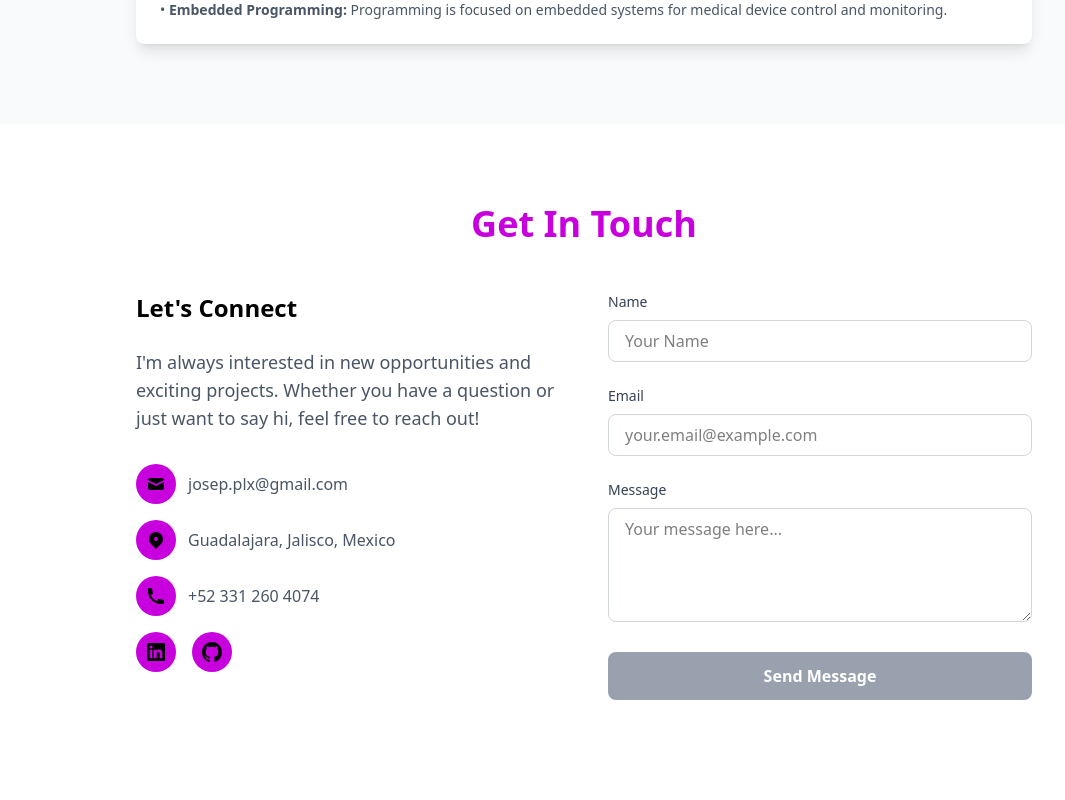
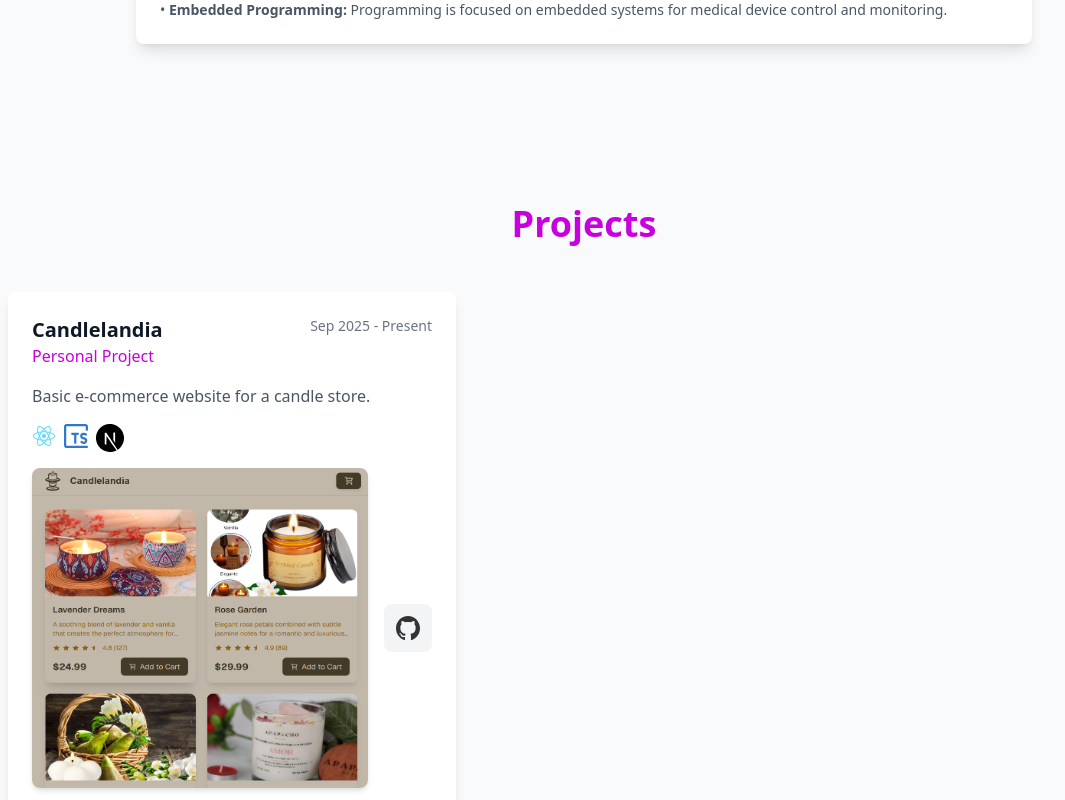
Before and after one commit to JoseRules/portfolio, a React (Vite) app: page / in a window 1280 px wide. Shown: the part 2320-3120 px from the top of the page, without its empty margins (56-1121 px from the left). Built offline with nearby package versions, Linux system fonts and the light colour scheme; no server answers.

Commit message:
updating projects

```diff
--- a/src/components/Navbar.tsx
+++ b/src/components/Navbar.tsx
@@ -44,7 +44,7 @@ export function Navbar() {
           {/* Logo and Name */}
           <div className="flex items-center space-x-3">
             <div className="flex-shrink-0">
-              <CodeIcon className="w-8 h-8" size={32} color="#c800de" />
+              <CodeIcon className="w-8 h-8" size={30} color="#c800de" />
             </div>
             <div className="text-xl font-bold text-fuchsia-600">
               Jose Flores
--- a/src/components/Work.tsx
+++ b/src/components/Work.tsx
@@ -1,6 +1,7 @@
 import ACIImage from "../assets/aci.png";
 import ArtemImage from "../assets/artem.png";
-import { ReactIcon, TypeScriptIcon, NodeIcon, NextIcon, JavascriptIcon, GitHubIcon, JestIcon, JavaIcon, SpringbootIcon } from "../assets/icons";
+import CandlelandiaImage from "../assets/candlelandia.png";
+import { ReactIcon, TypeScriptIcon, NextIcon, JavascriptIcon, GitHubIcon, JestIcon, JavaIcon, SpringbootIcon } from "../assets/icons";
 
 export function Work() {
   return (
@@ -157,45 +158,46 @@ export function Work() {
      </section>
 
      {/* Projects Section */}
-     <section id="projects" className="hidden py-20 px-4 sm:px-6 lg:px-8 bg-gray-50 dark:bg-gray-900">
+     <section id="projects" className="py-20 px-4 sm:px-6 lg:px-8 bg-gray-50 dark:bg-gray-900">
        <div className="max-w-6xl mx-auto">
          <h2 className="text-4xl font-bold text-center mb-12 text-fuchsia-600">Projects</h2>
          <div className="grid grid-cols-1 lg:grid-cols-2 gap-8">
          {/* Project 1 */}
-         <div className="bg-white dark:bg-gray-800 p-6 rounded-lg shadow-lg">
+         <div className="bg-white dark:bg-gray-800 p-6 rounded-lg shadow-lg max-w-md">
            <div className="flex justify-between items-start mb-4">
              <div>
-               <h3 className="text-xl font-semibold text-gray-900 dark:text-white">E-Commerce Platform</h3>
+               <h3 className="text-xl font-semibold text-gray-900 dark:text-white">Candlelandia</h3>
                <p className="text-fuchsia-600 font-medium">Personal Project</p>
              </div>
-             <span className="text-sm text-gray-500 dark:text-gray-400">Mar 2024 - Jun 2024</span>
+             <span className="text-sm text-gray-500 dark:text-gray-400">Sep 2025 - Present</span>
            </div>
            <p className="text-gray-600 dark:text-gray-300 mb-4">
-             A full-stack e-commerce platform with user authentication, product management, and payment integration.
+             Basic e-commerce website for a candle store.
            </p>
 
            {/* Tech Icons */}
            <div className="flex flex-wrap gap-2 mb-4">
              <ReactIcon className="w-6 h-6" size={24} color="#61DAFB" />
              <TypeScriptIcon className="w-6 h-6" size={24} color="#3178C6" />
-             <NodeIcon className="w-6 h-6" size={24} color="#339933" />
-             <JestIcon className="w-6 h-6" size={24} color="#C21325" />
+             <NextIcon className="w-7 h-7" size={24} color="#000000" />
            </div>
 
           {/* Project Image and GitHub Link */}
           <div className="flex gap-4">
             <div className="flex-1">
               <a
-                 href="https://ecommerce-demo.com"
+                href="https://candlelandia.vercel.app/"
                 className="block group transition-transform duration-300 hover:scale-105"
                 target="_blank"
                 rel="noopener noreferrer"
               >
-                 <div className="relative overflow-hidden rounded-lg shadow-md bg-gradient-to-br from-green-500 to-blue-600">
-                   <div className="w-full h-32 flex items-center justify-center text-white text-lg font-semibold">
-                     E-Commerce Demo
-                   </div>
-                   <div className="absolute inset-0 bg-black bg-opacity-0 group-hover:bg-opacity-10 transition-all duration-300 flex items-center justify-center">
+                <div className="relative overflow-hidden rounded-lg shadow-md">
+                  <img
+                    src={CandlelandiaImage}
+                    alt="Candlelandia Project showcase"
+                    className="w-full h-80"
+                  />
+                  <div className="absolute inset-0 transition-all duration-300 flex items-center justify-center">
                     <div className="opacity-0 group-hover:opacity-100 transition-opacity duration-300">
                       <svg className="w-6 h-6 text-white" fill="none" stroke="currentColor" viewBox="0 0 24 24">
                         <path strokeLinecap="round" strokeLinejoin="round" strokeWidth={2} d="M10 6H6a2 2 0 00-2 2v10a2 2 0 002 2h10a2 2 0 002-2v-4M14 4h6m0 0v6m0-6L10 14" />
@@ -207,7 +209,7 @@ export function Work() {
             </div>
              <div className="flex items-center">
                <a
-                 href="https://github.com/username/ecommerce-platform"
+                 href="https://github.com/JoseRules/candlelandia"
                  className="p-3 rounded-lg bg-gray-100 dark:bg-gray-700 hover:bg-gray-200 dark:hover:bg-gray-600 transition-colors duration-300"
                  target="_blank"
                  rel="noopener noreferrer"
@@ -219,7 +221,7 @@ export function Work() {
          </div>
 
          {/* Project 2 */}
-         <div className="bg-white dark:bg-gray-800 p-6 rounded-lg shadow-lg">
+         <div className="hidden bg-white dark:bg-gray-800 p-6 rounded-lg shadow-lg">
            <div className="flex justify-between items-start mb-4">
              <div>
                <h3 className="text-xl font-semibold text-gray-900 dark:text-white">Task Management App</h3>
@@ -275,7 +277,7 @@ export function Work() {
          </div>
 
          {/* Project 3 */}
-         <div className="bg-white dark:bg-gray-800 p-6 rounded-lg shadow-lg">
+         <div className="hidden bg-white dark:bg-gray-800 p-6 rounded-lg shadow-lg">
            <div className="flex justify-between items-start mb-4">
              <div>
                <h3 className="text-xl font-semibold text-gray-900 dark:text-white">Weather Dashboard</h3>
@@ -331,7 +333,7 @@ export function Work() {
          </div>
 
          {/* Project 4 */}
-         <div className="bg-white dark:bg-gray-800 p-6 rounded-lg shadow-lg">
+         <div className="hidden bg-white dark:bg-gray-800 p-6 rounded-lg shadow-lg">
            <div className="flex justify-between items-start mb-4">
              <div>
                <h3 className="text-xl font-semibold text-gray-900 dark:text-white">Blog Platform</h3>
--- a/src/utils/useFirstNotification.ts
+++ b/src/utils/useFirstNotification.ts
@@ -8,7 +8,7 @@ export function useFirstNotification() {
     const firstNotification = getItem('jfportfolio');
     if (!firstNotification) {
       setItem('jfportfolio', 'true')
-      notifyEmail({ name: 'Someone', email: 'john.doe@example.com', message: 'Someone access to your portfolio', authenticated: false })
+      notifyEmail({ name: 'Someone', email: 'john.doe@example.com', message: 'Someone accessed to your portfolio', authenticated: false })
     }
   }, [])
 
```
Also changed, not shown: src/assets/candlelandia.png (added), 1 other file (tests, documents, lock files or other folders). Lines whose indentation alone changed are shown as unchanged.
